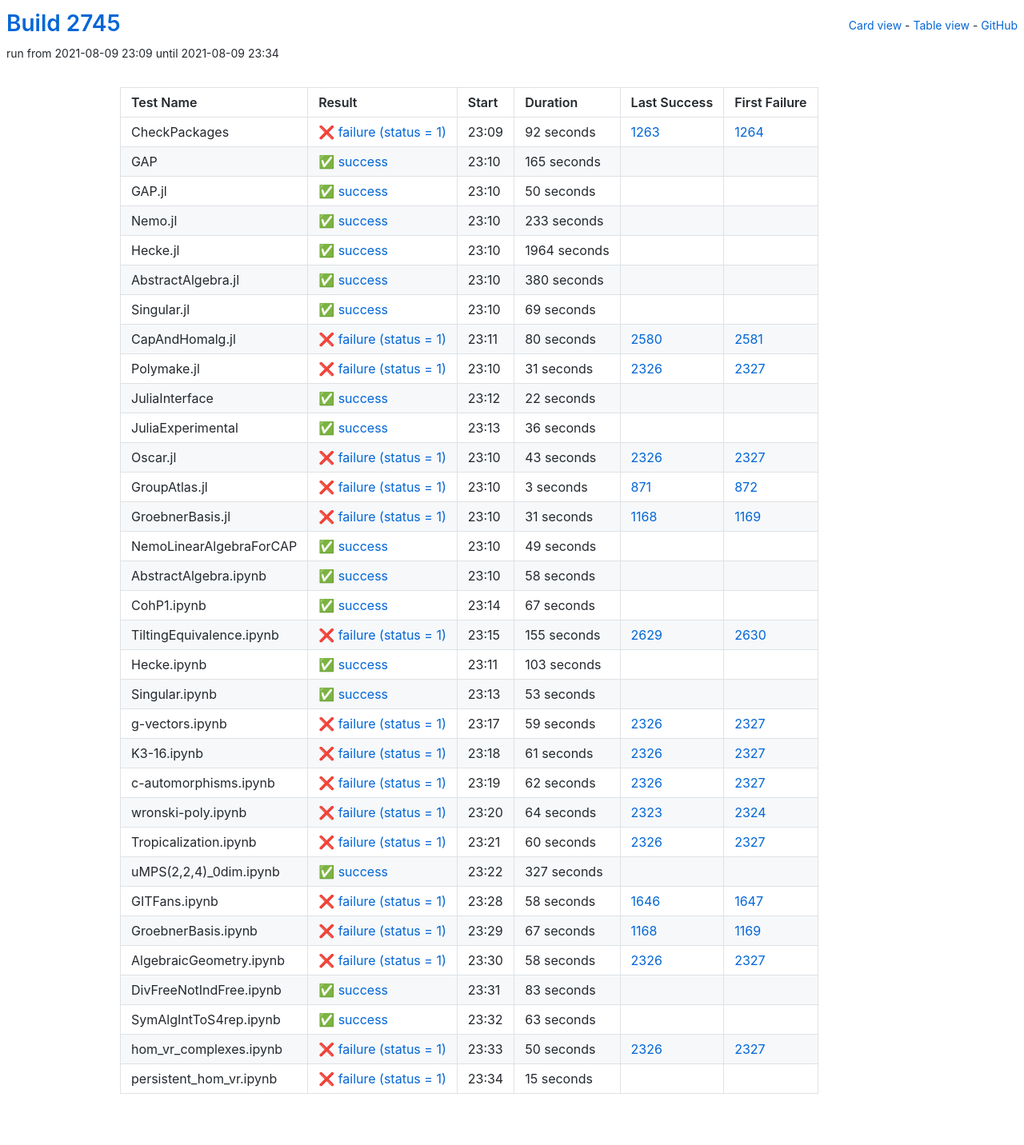
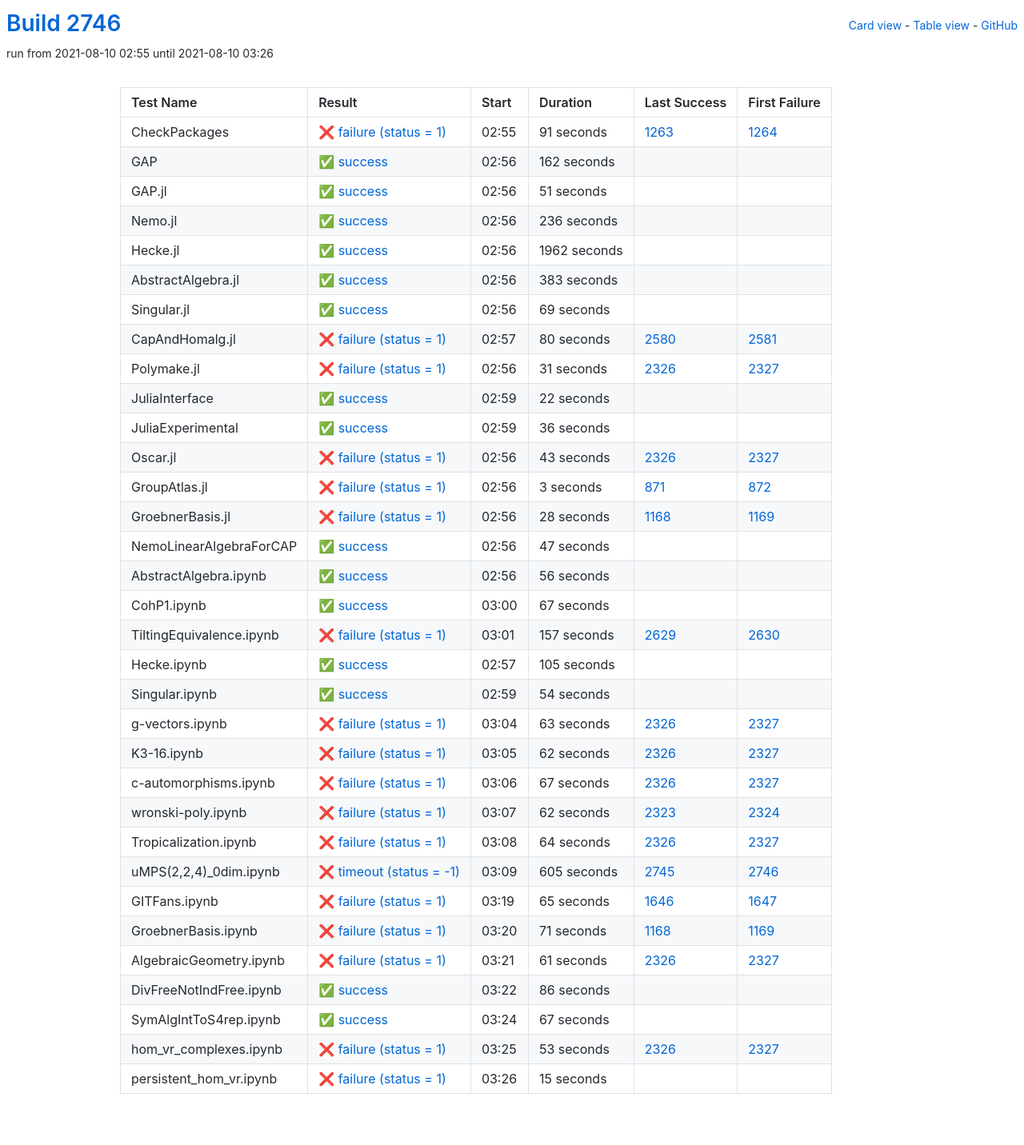
Before and after one commit to oscar-system/oscar-ci-status-stable, a Jekyll site: the page built from table.html, in a window 1280 px wide. Shown: the whole page at 80% size. Built offline with Jekyll 4.4.1, drawn with Linux system fonts in a browser that asks for light colours.

Commit message:
Build #2746

```diff
--- a/_data/ci.yml
+++ b/_data/ci.yml
@@ -1,6 +1,6 @@
 ---
-build: 2745
-build_url: https://oscarci.mathematik.uni-kl.de/job/oscar-stable/2745/
+build: 2746
+build_url: https://oscarci.mathematik.uni-kl.de/job/oscar-stable/2746/
 job: oscar-stable
 organization: oscar-system
 repo: oscar-ci-status-stable
@@ -8,80 +8,80 @@ repourl: https://github.com/oscar-system/oscar-ci-status-stable
 tests:
 - name: CheckPackages
   id: checkpackages
-  log: https://oscarci.mathematik.uni-kl.de/job/oscar-stable/2745/artifact/logs/build-2745/CheckPackages.log
-  start: 2021-08-09 23:09
+  log: https://oscarci.mathematik.uni-kl.de/job/oscar-stable/2746/artifact/logs/build-2746/CheckPackages.log
+  start: 2021-08-10 02:55
   success: false
   exitcode: 1
   status: failure
-  duration: 92
+  duration: 91
   last_success: 1263
   last_success_url: https://oscarci.mathematik.uni-kl.de/job/oscar-stable/1263/
   first_failure: 1264
   first_failure_url: https://oscarci.mathematik.uni-kl.de/job/oscar-stable/1264/
 - name: GAP
   id: gap
-  log: https://oscarci.mathematik.uni-kl.de/job/oscar-stable/2745/artifact/logs/build-2745/GAP.log
-  start: 2021-08-09 23:10
+  log: https://oscarci.mathematik.uni-kl.de/job/oscar-stable/2746/artifact/logs/build-2746/GAP.log
+  start: 2021-08-10 02:56
   success: true
   exitcode: 0
   status: success
-  duration: 165
+  duration: 162
   last_success: false
   last_success_url:
   first_failure: false
   first_failure_url:
 - name: GAP.jl
   id: gap-jl
-  log: https://oscarci.mathematik.uni-kl.de/job/oscar-stable/2745/artifact/logs/build-2745/GAP.jl.log
-  start: 2021-08-09 23:10
+  log: https://oscarci.mathematik.uni-kl.de/job/oscar-stable/2746/artifact/logs/build-2746/GAP.jl.log
+  start: 2021-08-10 02:56
   success: true
   exitcode: 0
   status: success
-  duration: 50
+  duration: 51
   last_success: false
   last_success_url:
   first_failure: false
   first_failure_url:
 - name: Nemo.jl
   id: nemo-jl
-  log: https://oscarci.mathematik.uni-kl.de/job/oscar-stable/2745/artifact/logs/build-2745/Nemo.jl.log
-  start: 2021-08-09 23:10
+  log: https://oscarci.mathematik.uni-kl.de/job/oscar-stable/2746/artifact/logs/build-2746/Nemo.jl.log
+  start: 2021-08-10 02:56
   success: true
   exitcode: 0
   status: success
-  duration: 233
+  duration: 236
   last_success: false
   last_success_url:
   first_failure: false
   first_failure_url:
 - name: Hecke.jl
   id: hecke-jl
-  log: https://oscarci.mathematik.uni-kl.de/job/oscar-stable/2745/artifact/logs/build-2745/Hecke.jl.log
-  start: 2021-08-09 23:10
+  log: https://oscarci.mathematik.uni-kl.de/job/oscar-stable/2746/artifact/logs/build-2746/Hecke.jl.log
+  start: 2021-08-10 02:56
   success: true
   exitcode: 0
   status: success
-  duration: 1964
+  duration: 1962
   last_success: false
   last_success_url:
   first_failure: false
   first_failure_url:
 - name: AbstractAlgebra.jl
   id: abstractalgebra-jl
-  log: https://oscarci.mathematik.uni-kl.de/job/oscar-stable/2745/artifact/logs/build-2745/AbstractAlgebra.jl.log
-  start: 2021-08-09 23:10
+  log: https://oscarci.mathematik.uni-kl.de/job/oscar-stable/2746/artifact/logs/build-2746/AbstractAlgebra.jl.log
+  start: 2021-08-10 02:56
   success: true
   exitcode: 0
   status: success
-  duration: 380
+  duration: 383
   last_success: false
   last_success_url:
   first_failure: false
   first_failure_url:
 - name: Singular.jl
   id: singular-jl
-  log: https://oscarci.mathematik.uni-kl.de/job/oscar-stable/2745/artifact/logs/build-2745/Singular.jl.log
-  start: 2021-08-09 23:10
+  log: https://oscarci.mathematik.uni-kl.de/job/oscar-stable/2746/artifact/logs/build-2746/Singular.jl.log
+  start: 2021-08-10 02:56
   success: true
   exitcode: 0
   status: success
@@ -92,8 +92,8 @@ tests:
   first_failure_url:
 - name: CapAndHomalg.jl
   id: capandhomalg-jl
-  log: https://oscarci.mathematik.uni-kl.de/job/oscar-stable/2745/artifact/logs/build-2745/CapAndHomalg.jl.log
-  start: 2021-08-09 23:11
+  log: https://oscarci.mathematik.uni-kl.de/job/oscar-stable/2746/artifact/logs/build-2746/CapAndHomalg.jl.log
+  start: 2021-08-10 02:57
   success: false
   exitcode: 1
   status: failure
@@ -104,8 +104,8 @@ tests:
   first_failure_url: https://oscarci.mathematik.uni-kl.de/job/oscar-stable/2581/
 - name: Polymake.jl
   id: polymake-jl
-  log: https://oscarci.mathematik.uni-kl.de/job/oscar-stable/2745/artifact/logs/build-2745/Polymake.jl.log
-  start: 2021-08-09 23:10
+  log: https://oscarci.mathematik.uni-kl.de/job/oscar-stable/2746/artifact/logs/build-2746/Polymake.jl.log
+  start: 2021-08-10 02:56
   success: false
   exitcode: 1
   status: failure
@@ -116,8 +116,8 @@ tests:
   first_failure_url: https://oscarci.mathematik.uni-kl.de/job/oscar-stable/2327/
 - name: JuliaInterface
   id: juliainterface
-  log: https://oscarci.mathematik.uni-kl.de/job/oscar-stable/2745/artifact/logs/build-2745/JuliaInterface.log
-  start: 2021-08-09 23:12
+  log: https://oscarci.mathematik.uni-kl.de/job/oscar-stable/2746/artifact/logs/build-2746/JuliaInterface.log
+  start: 2021-08-10 02:59
   success: true
   exitcode: 0
   status: success
@@ -128,8 +128,8 @@ tests:
   first_failure_url:
 - name: JuliaExperimental
   id: juliaexperimental
-  log: https://oscarci.mathematik.uni-kl.de/job/oscar-stable/2745/artifact/logs/build-2745/JuliaExperimental.log
-  start: 2021-08-09 23:13
+  log: https://oscarci.mathematik.uni-kl.de/job/oscar-stable/2746/artifact/logs/build-2746/JuliaExperimental.log
+  start: 2021-08-10 02:59
   success: true
   exitcode: 0
   status: success
@@ -140,8 +140,8 @@ tests:
   first_failure_url:
 - name: Oscar.jl
   id: oscar-jl
-  log: https://oscarci.mathematik.uni-kl.de/job/oscar-stable/2745/artifact/logs/build-2745/Oscar.jl.log
-  start: 2021-08-09 23:10
+  log: https://oscarci.mathematik.uni-kl.de/job/oscar-stable/2746/artifact/logs/build-2746/Oscar.jl.log
+  start: 2021-08-10 02:56
   success: false
   exitcode: 1
   status: failure
@@ -152,8 +152,8 @@ tests:
   first_failure_url: https://oscarci.mathematik.uni-kl.de/job/oscar-stable/2327/
 - name: GroupAtlas.jl
   id: groupatlas-jl
-  log: https://oscarci.mathematik.uni-kl.de/job/oscar-stable/2745/artifact/logs/build-2745/GroupAtlas.jl.log
-  start: 2021-08-09 23:10
+  log: https://oscarci.mathematik.uni-kl.de/job/oscar-stable/2746/artifact/logs/build-2746/GroupAtlas.jl.log
+  start: 2021-08-10 02:56
   success: false
   exitcode: 1
   status: failure
@@ -164,44 +164,44 @@ tests:
   first_failure_url: https://oscarci.mathematik.uni-kl.de/job/oscar-stable/872/
 - name: GroebnerBasis.jl
   id: groebnerbasis-jl
-  log: https://oscarci.mathematik.uni-kl.de/job/oscar-stable/2745/artifact/logs/build-2745/GroebnerBasis.jl.log
-  start: 2021-08-09 23:10
+  log: https://oscarci.mathematik.uni-kl.de/job/oscar-stable/2746/artifact/logs/build-2746/GroebnerBasis.jl.log
+  start: 2021-08-10 02:56
   success: false
   exitcode: 1
   status: failure
-  duration: 31
+  duration: 28
   last_success: 1168
   last_success_url: https://oscarci.mathematik.uni-kl.de/job/oscar-stable/1168/
   first_failure: 1169
   first_failure_url: https://oscarci.mathematik.uni-kl.de/job/oscar-stable/1169/
 - name: NemoLinearAlgebraForCAP
   id: nemolinearalgebraforcap
-  log: https://oscarci.mathematik.uni-kl.de/job/oscar-stable/2745/artifact/logs/build-2745/NemoLinearAlgebraForCAP.log
-  start: 2021-08-09 23:10
+  log: https://oscarci.mathematik.uni-kl.de/job/oscar-stable/2746/artifact/logs/build-2746/NemoLinearAlgebraForCAP.log
+  start: 2021-08-10 02:56
   success: true
   exitcode: 0
   status: success
-  duration: 49
+  duration: 47
   last_success: false
   last_success_url:
   first_failure: false
   first_failure_url:
 - name: AbstractAlgebra.ipynb
   id: abstractalgebra-ipynb
-  log: https://oscarci.mathematik.uni-kl.de/job/oscar-stable/2745/artifact/logs/build-2745/AbstractAlgebra.ipynb.log
-  start: 2021-08-09 23:10
+  log: https://oscarci.mathematik.uni-kl.de/job/oscar-stable/2746/artifact/logs/build-2746/AbstractAlgebra.ipynb.log
+  start: 2021-08-10 02:56
   success: true
   exitcode: 0
   status: success
-  duration: 58
+  duration: 56
   last_success: false
   last_success_url:
   first_failure: false
   first_failure_url:
 - name: CohP1.ipynb
   id: cohp1-ipynb
-  log: https://oscarci.mathematik.uni-kl.de/job/oscar-stable/2745/artifact/logs/build-2745/CohP1.ipynb.log
-  start: 2021-08-09 23:14
+  log: https://oscarci.mathematik.uni-kl.de/job/oscar-stable/2746/artifact/logs/build-2746/CohP1.ipynb.log
+  start: 2021-08-10 03:00
   success: true
   exitcode: 0
   status: success
@@ -212,56 +212,140 @@ tests:
   first_failure_url:
 - name: TiltingEquivalence.ipynb
   id: tiltingequivalence-ipynb
-  log: https://oscarci.mathematik.uni-kl.de/job/oscar-stable/2745/artifact/logs/build-2745/TiltingEquivalence.ipynb.log
-  start: 2021-08-09 23:15
+  log: https://oscarci.mathematik.uni-kl.de/job/oscar-stable/2746/artifact/logs/build-2746/TiltingEquivalence.ipynb.log
+  start: 2021-08-10 03:01
   success: false
   exitcode: 1
   status: failure
-  duration: 155
+  duration: 157
   last_success: 2629
   last_success_url: https://oscarci.mathematik.uni-kl.de/job/oscar-stable/2629/
   first_failure: 2630
   first_failure_url: https://oscarci.mathematik.uni-kl.de/job/oscar-stable/2630/
 - name: Hecke.ipynb
   id: hecke-ipynb
-  log: https://oscarci.mathematik.uni-kl.de/job/oscar-stable/2745/artifact/logs/build-2745/Hecke.ipynb.log
-  start: 2021-08-09 23:11
+  log: https://oscarci.mathematik.uni-kl.de/job/oscar-stable/2746/artifact/logs/build-2746/Hecke.ipynb.log
+  start: 2021-08-10 02:57
   success: true
   exitcode: 0
   status: success
-  duration: 103
+  duration: 105
   last_success: false
   last_success_url:
   first_failure: false
   first_failure_url:
 - name: Singular.ipynb
   id: singular-ipynb
-  log: https://oscarci.mathematik.uni-kl.de/job/oscar-stable/2745/artifact/logs/build-2745/Singular.ipynb.log
-  start: 2021-08-09 23:13
+  log: https://oscarci.mathematik.uni-kl.de/job/oscar-stable/2746/artifact/logs/build-2746/Singular.ipynb.log
+  start: 2021-08-10 02:59
   success: true
   exitcode: 0
   status: success
-  duration: 53
+  duration: 54
   last_success: false
   last_success_url:
   first_failure: false
   first_failure_url:
 - name: g-vectors.ipynb
   id: g-vectors-ipynb
-  log: https://oscarci.mathematik.uni-kl.de/job/oscar-stable/2745/artifact/logs/build-2745/g-vectors.ipynb.log
-  start: 2021-08-09 23:17
+  log: https://oscarci.mathematik.uni-kl.de/job/oscar-stable/2746/artifact/logs/build-2746/g-vectors.ipynb.log
+  start: 2021-08-10 03:04
   success: false
   exitcode: 1
   status: failure
-  duration: 59
+  duration: 63
   last_success: 2326
   last_success_url: https://oscarci.mathematik.uni-kl.de/job/oscar-stable/2326/
   first_failure: 2327
   first_failure_url: https://oscarci.mathematik.uni-kl.de/job/oscar-stable/2327/
 - name: K3-16.ipynb
   id: k3-16-ipynb
-  log: https://oscarci.mathematik.uni-kl.de/job/oscar-stable/2745/artifact/logs/build-2745/K3-16.ipynb.log
-  start: 2021-08-09 23:18
+  log: https://oscarci.mathematik.uni-kl.de/job/oscar-stable/2746/artifact/logs/build-2746/K3-16.ipynb.log
+  start: 2021-08-10 03:05
+  success: false
+  exitcode: 1
+  status: failure
+  duration: 62
+  last_success: 2326
+  last_success_url: https://oscarci.mathematik.uni-kl.de/job/oscar-stable/2326/
+  first_failure: 2327
+  first_failure_url: https://oscarci.mathematik.uni-kl.de/job/oscar-stable/2327/
+- name: c-automorphisms.ipynb
+  id: c-automorphisms-ipynb
+  log: https://oscarci.mathematik.uni-kl.de/job/oscar-stable/2746/artifact/logs/build-2746/c-automorphisms.ipynb.log
+  start: 2021-08-10 03:06
+  success: false
+  exitcode: 1
+  status: failure
+  duration: 67
+  last_success: 2326
+  last_success_url: https://oscarci.mathematik.uni-kl.de/job/oscar-stable/2326/
+  first_failure: 2327
+  first_failure_url: https://oscarci.mathematik.uni-kl.de/job/oscar-stable/2327/
+- name: wronski-poly.ipynb
+  id: wronski-poly-ipynb
+  log: https://oscarci.mathematik.uni-kl.de/job/oscar-stable/2746/artifact/logs/build-2746/wronski-poly.ipynb.log
+  start: 2021-08-10 03:07
+  success: false
+  exitcode: 1
+  status: failure
+  duration: 62
+  last_success: 2323
+  last_success_url: https://oscarci.mathematik.uni-kl.de/job/oscar-stable/2323/
+  first_failure: 2324
+  first_failure_url: https://oscarci.mathematik.uni-kl.de/job/oscar-stable/2324/
+- name: Tropicalization.ipynb
+  id: tropicalization-ipynb
+  log: https://oscarci.mathematik.uni-kl.de/job/oscar-stable/2746/artifact/logs/build-2746/Tropicalization.ipynb.log
+  start: 2021-08-10 03:08
+  success: false
+  exitcode: 1
+  status: failure
+  duration: 64
+  last_success: 2326
+  last_success_url: https://oscarci.mathematik.uni-kl.de/job/oscar-stable/2326/
+  first_failure: 2327
+  first_failure_url: https://oscarci.mathematik.uni-kl.de/job/oscar-stable/2327/
+- name: uMPS(2,2,4)_0dim.ipynb
+  id: umps-2-2-4-0dim-ipynb
+  log: https://oscarci.mathematik.uni-kl.de/job/oscar-stable/2746/artifact/logs/build-2746/uMPS-2-2-4-_0dim.ipynb.log
+  start: 2021-08-10 03:09
+  success: false
+  exitcode: -1
+  status: timeout
+  duration: 605
+  last_success: 2745
+  last_success_url: https://oscarci.mathematik.uni-kl.de/job/oscar-stable/2745/
+  first_failure: 2746
+  first_failure_url: https://oscarci.mathematik.uni-kl.de/job/oscar-stable/2746/
+- name: GITFans.ipynb
+  id: gitfans-ipynb
+  log: https://oscarci.mathematik.uni-kl.de/job/oscar-stable/2746/artifact/logs/build-2746/GITFans.ipynb.log
+  start: 2021-08-10 03:19
+  success: false
+  exitcode: 1
+  status: failure
+  duration: 65
+  last_success: 1646
+  last_success_url: https://oscarci.mathematik.uni-kl.de/job/oscar-stable/1646/
+  first_failure: 1647
+  first_failure_url: https://oscarci.mathematik.uni-kl.de/job/oscar-stable/1647/
+- name: GroebnerBasis.ipynb
+  id: groebnerbasis-ipynb
+  log: https://oscarci.mathematik.uni-kl.de/job/oscar-stable/2746/artifact/logs/build-2746/GroebnerBasis.ipynb.log
+  start: 2021-08-10 03:20
+  success: false
+  exitcode: 1
+  status: failure
+  duration: 71
+  last_success: 1168
+  last_success_url: https://oscarci.mathematik.uni-kl.de/job/oscar-stable/1168/
+  first_failure: 1169
+  first_failure_url: https://oscarci.mathematik.uni-kl.de/job/oscar-stable/1169/
+- name: AlgebraicGeometry.ipynb
+  id: algebraicgeometry-ipynb
+  log: https://oscarci.mathematik.uni-kl.de/job/oscar-stable/2746/artifact/logs/build-2746/AlgebraicGeometry.ipynb.log
+  start: 2021-08-10 03:21
   success: false
   exitcode: 1
   status: failure
@@ -270,130 +354,46 @@ tests:
   last_success_url: https://oscarci.mathematik.uni-kl.de/job/oscar-stable/2326/
   first_failure: 2327
   first_failure_url: https://oscarci.mathematik.uni-kl.de/job/oscar-stable/2327/
-- name: c-automorphisms.ipynb
-  id: c-automorphisms-ipynb
-  log: https://oscarci.mathematik.uni-kl.de/job/oscar-stable/2745/artifact/logs/build-2745/c-automorphisms.ipynb.log
-  start: 2021-08-09 23:19
-  success: false
-  exitcode: 1
-  status: failure
-  duration: 62
-  last_success: 2326
-  last_success_url: https://oscarci.mathematik.uni-kl.de/job/oscar-stable/2326/
-  first_failure: 2327
-  first_failure_url: https://oscarci.mathematik.uni-kl.de/job/oscar-stable/2327/
-- name: wronski-poly.ipynb
-  id: wronski-poly-ipynb
-  log: https://oscarci.mathematik.uni-kl.de/job/oscar-stable/2745/artifact/logs/build-2745/wronski-poly.ipynb.log
-  start: 2021-08-09 23:20
-  success: false
-  exitcode: 1
-  status: failure
-  duration: 64
-  last_success: 2323
-  last_success_url: https://oscarci.mathematik.uni-kl.de/job/oscar-stable/2323/
-  first_failure: 2324
-  first_failure_url: https://oscarci.mathematik.uni-kl.de/job/oscar-stable/2324/
-- name: Tropicalization.ipynb
-  id: tropicalization-ipynb
-  log: https://oscarci.mathematik.uni-kl.de/job/oscar-stable/2745/artifact/logs/build-2745/Tropicalization.ipynb.log
-  start: 2021-08-09 23:21
-  success: false
-  exitcode: 1
-  status: failure
-  duration: 60
-  last_success: 2326
-  last_success_url: https://oscarci.mathematik.uni-kl.de/job/oscar-stable/2326/
-  first_failure: 2327
-  first_failure_url: https://oscarci.mathematik.uni-kl.de/job/oscar-stable/2327/
-- name: uMPS(2,2,4)_0dim.ipynb
-  id: umps-2-2-4-0dim-ipynb
-  log: https://oscarci.mathematik.uni-kl.de/job/oscar-stable/2745/artifact/logs/build-2745/uMPS-2-2-4-_0dim.ipynb.log
-  start: 2021-08-09 23:22
+- name: DivFreeNotIndFree.ipynb
+  id: divfreenotindfree-ipynb
+  log: https://oscarci.mathematik.uni-kl.de/job/oscar-stable/2746/artifact/logs/build-2746/DivFreeNotIndFree.ipynb.log
+  start: 2021-08-10 03:22
   success: true
   exitcode: 0
   status: success
-  duration: 327
-  last_success: false
-  last_success_url:
-  first_failure: false
-  first_failure_url:
-- name: GITFans.ipynb
-  id: gitfans-ipynb
-  log: https://oscarci.mathematik.uni-kl.de/job/oscar-stable/2745/artifact/logs/build-2745/GITFans.ipynb.log
-  start: 2021-08-09 23:28
-  success: false
-  exitcode: 1
-  status: failure
-  duration: 58
-  last_success: 1646
-  last_success_url: https://oscarci.mathematik.uni-kl.de/job/oscar-stable/1646/
-  first_failure: 1647
-  first_failure_url: https://oscarci.mathematik.uni-kl.de/job/oscar-stable/1647/
-- name: GroebnerBasis.ipynb
-  id: groebnerbasis-ipynb
-  log: https://oscarci.mathematik.uni-kl.de/job/oscar-stable/2745/artifact/logs/build-2745/GroebnerBasis.ipynb.log
-  start: 2021-08-09 23:29
-  success: false
-  exitcode: 1
-  status: failure
-  duration: 67
-  last_success: 1168
-  last_success_url: https://oscarci.mathematik.uni-kl.de/job/oscar-stable/1168/
-  first_failure: 1169
-  first_failure_url: https://oscarci.mathematik.uni-kl.de/job/oscar-stable/1169/
-- name: AlgebraicGeometry.ipynb
-  id: algebraicgeometry-ipynb
-  log: https://oscarci.mathematik.uni-kl.de/job/oscar-stable/2745/artifact/logs/build-2745/AlgebraicGeometry.ipynb.log
-  start: 2021-08-09 23:30
-  success: false
-  exitcode: 1
-  status: failure
-  duration: 58
-  last_success: 2326
-  last_success_url: https://oscarci.mathematik.uni-kl.de/job/oscar-stable/2326/
-  first_failure: 2327
-  first_failure_url: https://oscarci.mathematik.uni-kl.de/job/oscar-stable/2327/
-- name: DivFreeNotIndFree.ipynb
-  id: divfreenotindfree-ipynb
-  log: https://oscarci.mathematik.uni-kl.de/job/oscar-stable/2745/artifact/logs/build-2745/DivFreeNotIndFree.ipynb.log
-  start: 2021-08-09 23:31
-  success: true
-  exitcode: 0
-  status: success
-  duration: 83
+  duration: 86
   last_success: false
   last_success_url:
   first_failure: false
   first_failure_url:
 - name: SymAlgIntToS4rep.ipynb
   id: symalginttos4rep-ipynb
-  log: https://oscarci.mathematik.uni-kl.de/job/oscar-stable/2745/artifact/logs/build-2745/SymAlgIntToS4rep.ipynb.log
-  start: 2021-08-09 23:32
+  log: https://oscarci.mathematik.uni-kl.de/job/oscar-stable/2746/artifact/logs/build-2746/SymAlgIntToS4rep.ipynb.log
+  start: 2021-08-10 03:24
   success: true
   exitcode: 0
   status: success
-  duration: 63
+  duration: 67
   last_success: false
   last_success_url:
   first_failure: false
   first_failure_url:
 - name: hom_vr_complexes.ipynb
   id: hom-vr-complexes-ipynb
-  log: https://oscarci.mathematik.uni-kl.de/job/oscar-stable/2745/artifact/logs/build-2745/hom_vr_complexes.ipynb.log
-  start: 2021-08-09 23:33
+  log: https://oscarci.mathematik.uni-kl.de/job/oscar-stable/2746/artifact/logs/build-2746/hom_vr_complexes.ipynb.log
+  start: 2021-08-10 03:25
   success: false
   exitcode: 1
   status: failure
-  duration: 50
+  duration: 53
   last_success: 2326
   last_success_url: https://oscarci.mathematik.uni-kl.de/job/oscar-stable/2326/
   first_failure: 2327
   first_failure_url: https://oscarci.mathematik.uni-kl.de/job/oscar-stable/2327/
 - name: persistent_hom_vr.ipynb
   id: persistent-hom-vr-ipynb
-  log: https://oscarci.mathematik.uni-kl.de/job/oscar-stable/2745/artifact/logs/build-2745/persistent_hom_vr.ipynb.log
-  start: 2021-08-09 23:34
+  log: https://oscarci.mathematik.uni-kl.de/job/oscar-stable/2746/artifact/logs/build-2746/persistent_hom_vr.ipynb.log
+  start: 2021-08-10 03:26
   success: false
   exitcode: 1
   status: failure
```
Also changed, not shown: README.md.
